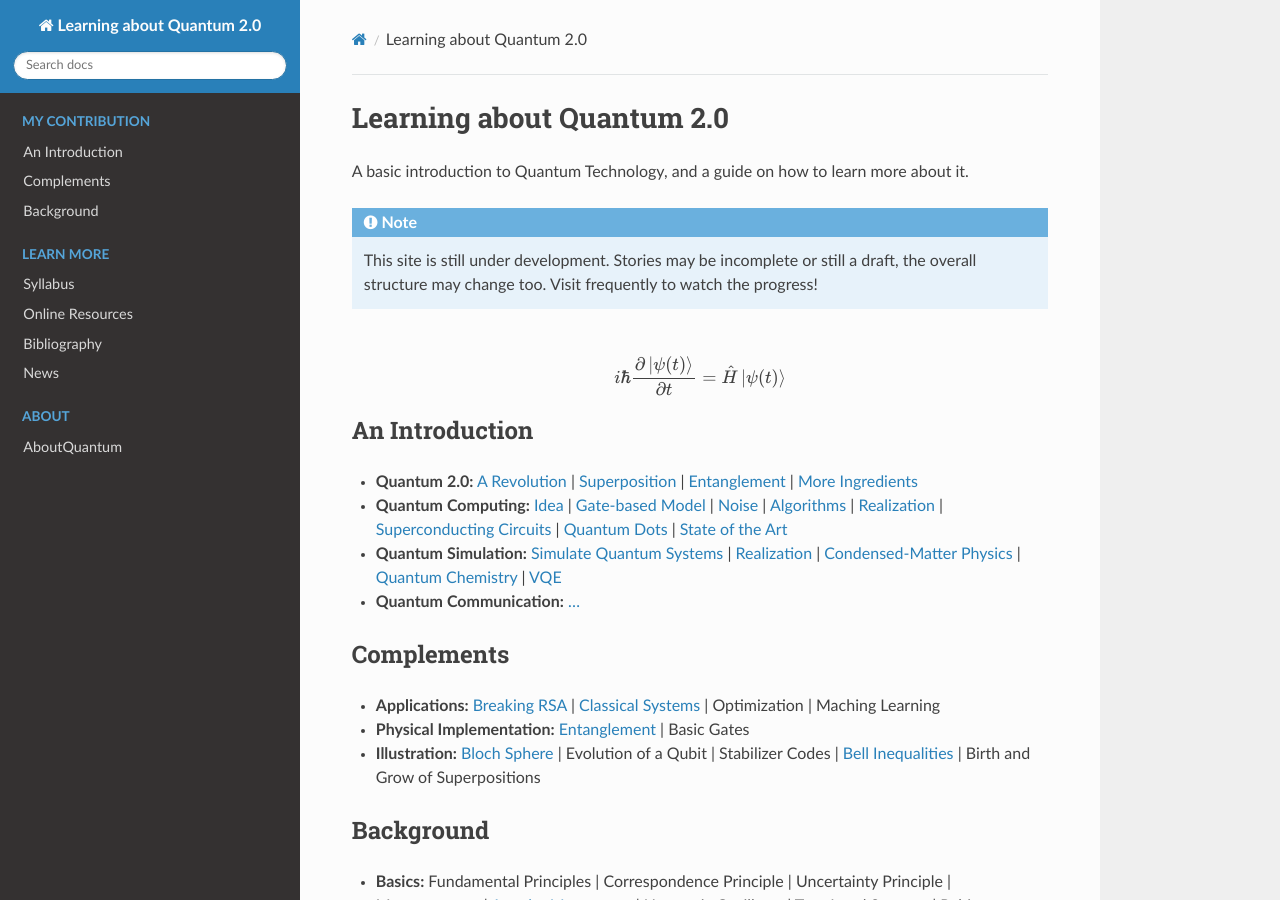
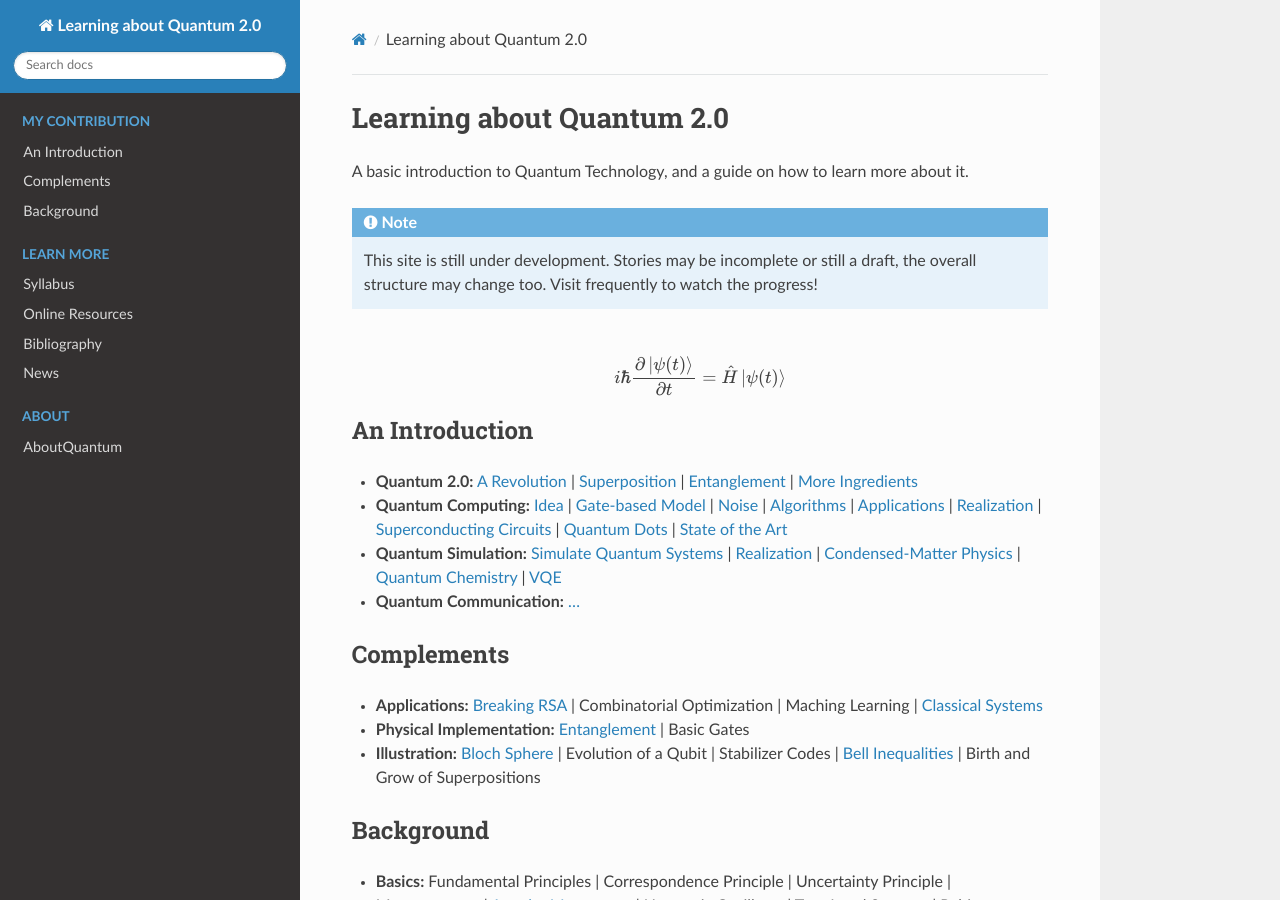
Before and after one commit to tomlqc/about-quantum, a Sphinx documentation site: the page built from source/index.rst, in a window 1280 px wide and 900 px high. Built offline with Sphinx 7.4.7 and the Read the Docs theme 2.0.0, drawn with Linux system fonts in a browser that asks for light colours.

Commit message:
Created computing.apps and complements.opti.

```diff
--- a/source/index.rst
+++ b/source/index.rst
@@ -80,6 +80,7 @@ An Introduction
   :ref:`intro/computing/gates:Gate-based Model` |
   :ref:`intro/computing/noise:Noise` |
   :ref:`intro/computing/algo:Algorithms` |
+  :ref:`intro/computing/apps:Applications` |
   :ref:`intro/computing/realization:Realization` |
   :ref:`intro/computing/supercond:Superconducting Circuits` |
   :ref:`intro/computing/qudots:Quantum Dots` |
@@ -101,9 +102,9 @@ Complements
 
 * **Applications:**
   :ref:`stories/complements/shor:Breaking RSA` |
-  :ref:`stories/complements/classical:Classical Systems` |
-  Optimization |
-  Maching Learning
+  Combinatorial Optimization |
+  Maching Learning |
+  :ref:`stories/complements/classical:Classical Systems`
 
 * **Physical Implementation:**
   :ref:`stories/complements/entanglement:Entanglement` |
--- a/source/intro/computing/computing.rst
+++ b/source/intro/computing/computing.rst
@@ -10,6 +10,7 @@ Quantum Computing
     gates
     noise
     algo
+    apps
     realization
     supercond
     qudots
```
Also changed, not shown: source/intro/computing/algo.rst (+0 -13 lines), source/intro/computing/apps.rst (added, +15 -0 lines), source/stories/complements/complements.rst (+2 -1 lines), source/stories/complements/opti.rst (added, +6 -0 lines).
